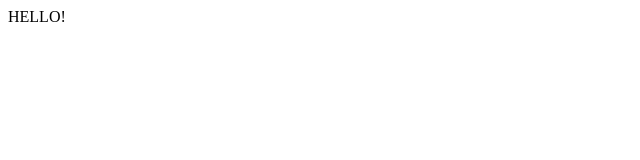
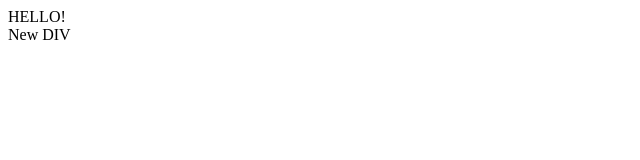
Before and after one commit to bsasic/demo-repo, a plain HTML site: page index.html in a window 1280 px wide. Shown: the full height of the page, 0-640 px from the left. Drawn offline with Linux system fonts and the light colour scheme.

Commit message:
Modify index

```diff
--- a/index.html
+++ b/index.html
@@ -1,2 +1,2 @@
 <div>HELLO!</>
-<div>
+<div>New DIV </>
```
